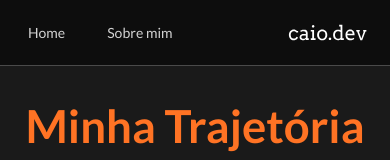
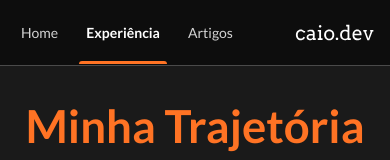
Before and after one commit to BrunoPittaF/my-blog, a Next.js app: page /experience in a window 390 px wide. Shown: the top 160 px of the page. Built offline with nearby package versions, Linux system fonts and the light colour scheme.

Commit message:
refactor: retirando duplicidade de headers em desktop e mobile

```diff
--- a/src/components/Header/index.tsx
+++ b/src/components/Header/index.tsx
@@ -31,20 +31,6 @@
             </li>
           </ul>
         </nav>
-        <nav className={styles.navBarMobile}>
-          <ul>
-            <li>
-              <ActiveLink activeClassName={styles.active} href="/">
-                <span>Home</span>
-              </ActiveLink>
-            </li>
-            <li>
-              <ActiveLink activeClassName={styles.active} href="/about">
-                <span>Sobre mim</span>
-              </ActiveLink>
-            </li>
-          </ul>
-        </nav>
       </header>
     </>
   );
--- a/src/components/Header/styles.module.scss
+++ b/src/components/Header/styles.module.scss
@@ -15,10 +15,6 @@
         margin-left: 5rem;
         height: $headerHight;
         line-height: $headerHight;
-
-        &.navBarMobile{
-            display: none;
-        }
 
         ul {
             list-style-type: none;
@@ -68,19 +64,23 @@
 
     @media screen and (max-width: $mobileBreakpoint) {
         justify-content: space-between;
-        padding: 0 1.5rem;
+        padding: 0 1rem;
 
         > picture {
             order: 2;
         }
 
         nav {
-            display: none;
+            display: flex;
+            order: 1;
             margin: 0;
-            &.navBarMobile {
-                order: 1;
-                display: flex;
-            }
+                ul {
+                    li {
+                        + li {
+                            margin-left: 1rem;
+                        }
+                    }
+                }
         }
 
     }
--- a/src/components/Timeline/styles.module.scss
+++ b/src/components/Timeline/styles.module.scss
@@ -27,7 +27,7 @@
         }
 
         &:first-of-type{
-            animation: Step 2s 1s ease-in-out forwards;
+            animation: Step 2s 0.4s ease-in-out forwards;
         }
 
         &:nth-of-type(2) {
```
